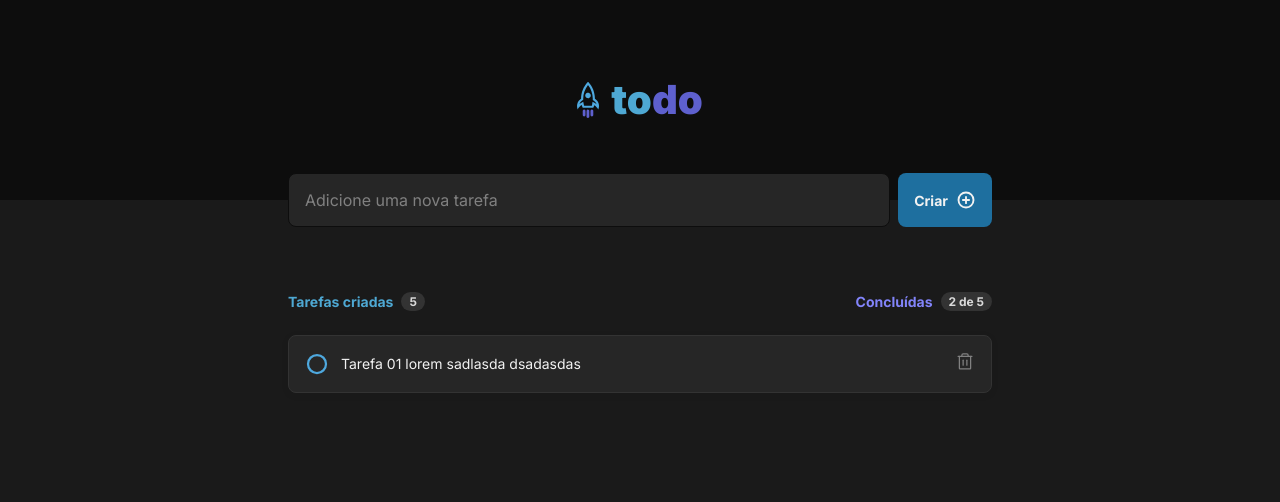
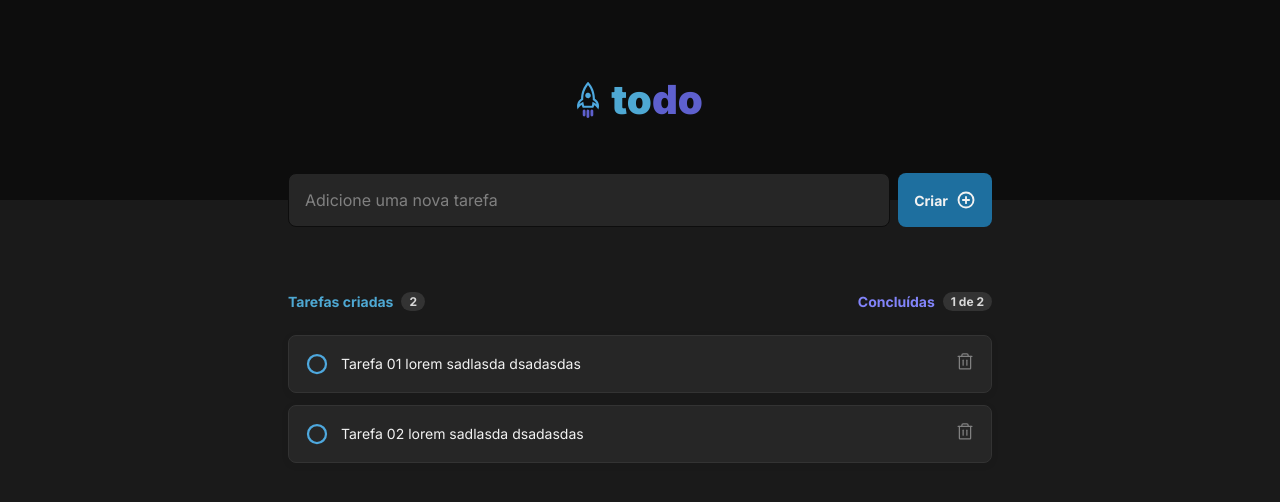
Before and after one commit to Victtor-777/Todo_List, a React (Vite) app: page / in a window 1280 px wide. Shown: the top 502 px of the page. Built offline with nearby package versions, Linux system fonts and the light colour scheme.

Commit message:
Passando as informações das tasks de forma dinámica

```diff
--- a/src/App.tsx
+++ b/src/App.tsx
@@ -15,7 +15,16 @@ function App() {
       description: "Tarefa 01 lorem sadlasda dsadasdas",
       isCompleted: true,
     },
+    {
+      id: "02",
+      description: "Tarefa 02 lorem sadlasda dsadasdas",
+      isCompleted: false,
+    },
   ]);
+
+  function addTask() {
+    event?.preventDefault();
+  }
 
   return (
     <>
--- a/src/Components/Header/header.module.css
+++ b/src/Components/Header/header.module.css
@@ -72,7 +72,7 @@
 
   border: none;
   cursor: pointer;
-  transition: 0.2s;
+  transition: 0.1s;
 }
 
 .header_form button:hover {
--- a/src/Components/Tasks/index.tsx
+++ b/src/Components/Tasks/index.tsx
@@ -7,23 +7,30 @@ interface PropsTasks {
 }
 
 export function Tasks({ tasks }: PropsTasks) {
+  const totalTasks = tasks.length;
+  const completedTasks = tasks.filter((task) => task.isCompleted).length;
+
   return (
     <div className={styles.tasks_container}>
       <header className={styles.tasks_header}>
         <div className={styles.tasks_create}>
           <h3>Tarefas criadas</h3>
-          <span>5</span>
+          <span>{totalTasks}</span>
         </div>
 
         <div className={styles.tasks_finish}>
           <h3>Concluídas</h3>
-          <span>2 de 5</span>
+          <span>
+            {completedTasks} de {totalTasks}
+          </span>
         </div>
       </header>
 
-      {tasks.map((task) => (
-        <Task key={task.id} task={task} />
-      ))}
+      <section className={styles.tasks_items}>
+        {tasks.map((task) => (
+          <Task key={task.id} task={task} />
+        ))}
+      </section>
     </div>
   );
 }
--- a/src/Components/Tasks/tasks.module.css
+++ b/src/Components/Tasks/tasks.module.css
@@ -42,3 +42,9 @@
 .tasks_finish h3 {
   color: var(--purple);
 }
+
+.tasks_items {
+  display: flex;
+  flex-direction: column;
+  gap: 0.75rem;
+}
```
